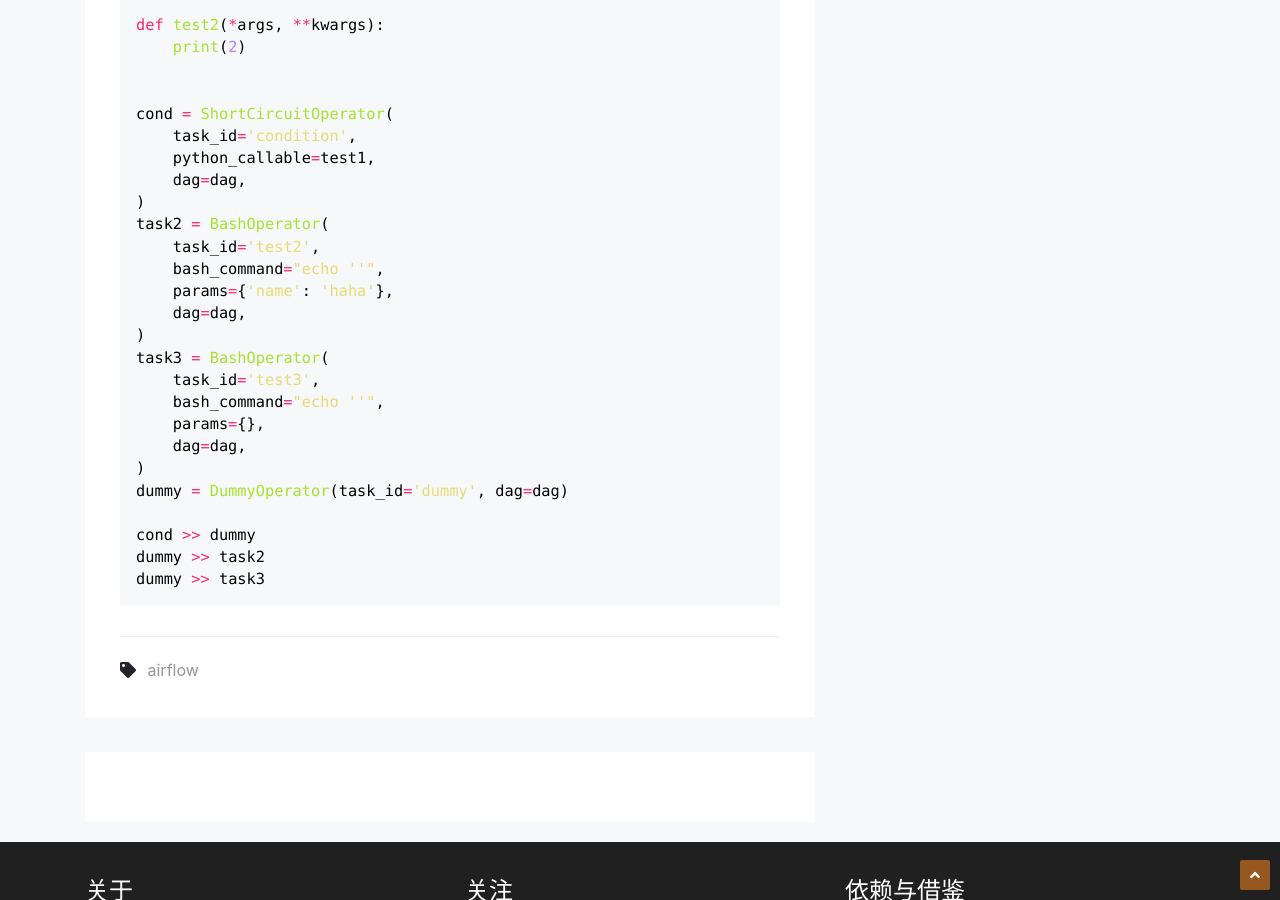
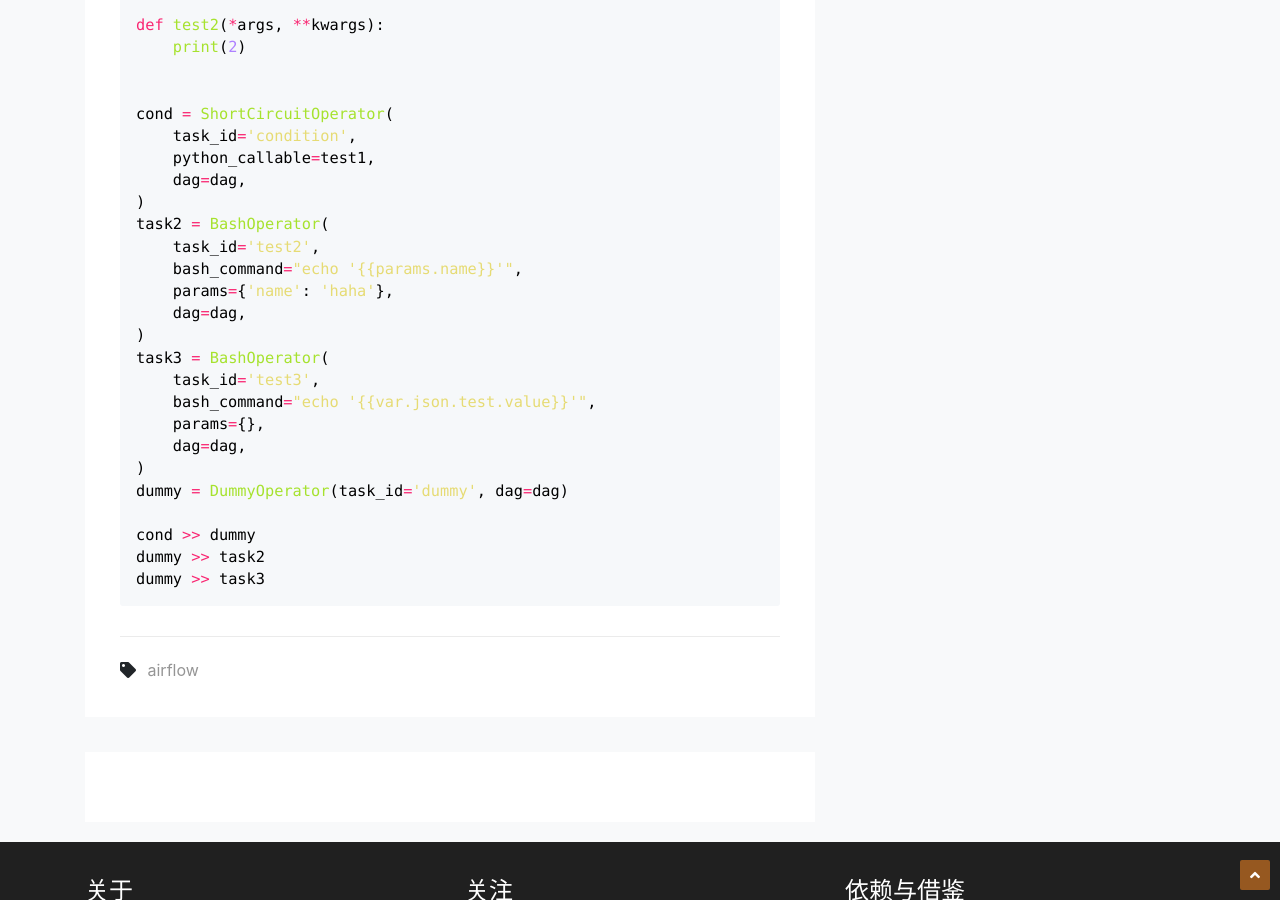
Before and after one commit to xubiaosunny/xubiaosunny.github.io, a Jekyll site: the page built from _posts/Pyhton/airflow/2019-08-20-airflow_shortciruitoperator_and_bashoperator_template_params.md, in a window 1280 px wide and 900 px high, scrolled down 2669 px. Built offline with Jekyll 4.4.1, drawn with Linux system fonts in a browser that asks for light colours; comment, search, counter and statistics services are not loaded.

Commit message:
fix模版问题

````diff
--- a/_posts/Pyhton/airflow/2019-08-20-airflow_shortciruitoperator_and_bashoperator_template_params.md
+++ b/_posts/Pyhton/airflow/2019-08-20-airflow_shortciruitoperator_and_bashoperator_template_params.md
@@ -86,7 +86,7 @@ DummyOperator不会执行任何任务，但可以用它来组织整个Dag的结
 
 该例子展示了以上所有特性的用法
 
-```python
+```python{% raw %}
 from airflow.models import DAG
 from airflow.operators.python_operator import ShortCircuitOperator, PythonOperator
 from airflow.operators.dummy_operator import DummyOperator
@@ -130,4 +130,4 @@ dummy = DummyOperator(task_id='dummy', dag=dag)
 cond >> dummy
 dummy >> task2
 dummy >> task3
-```
+{% endraw %}```
````
